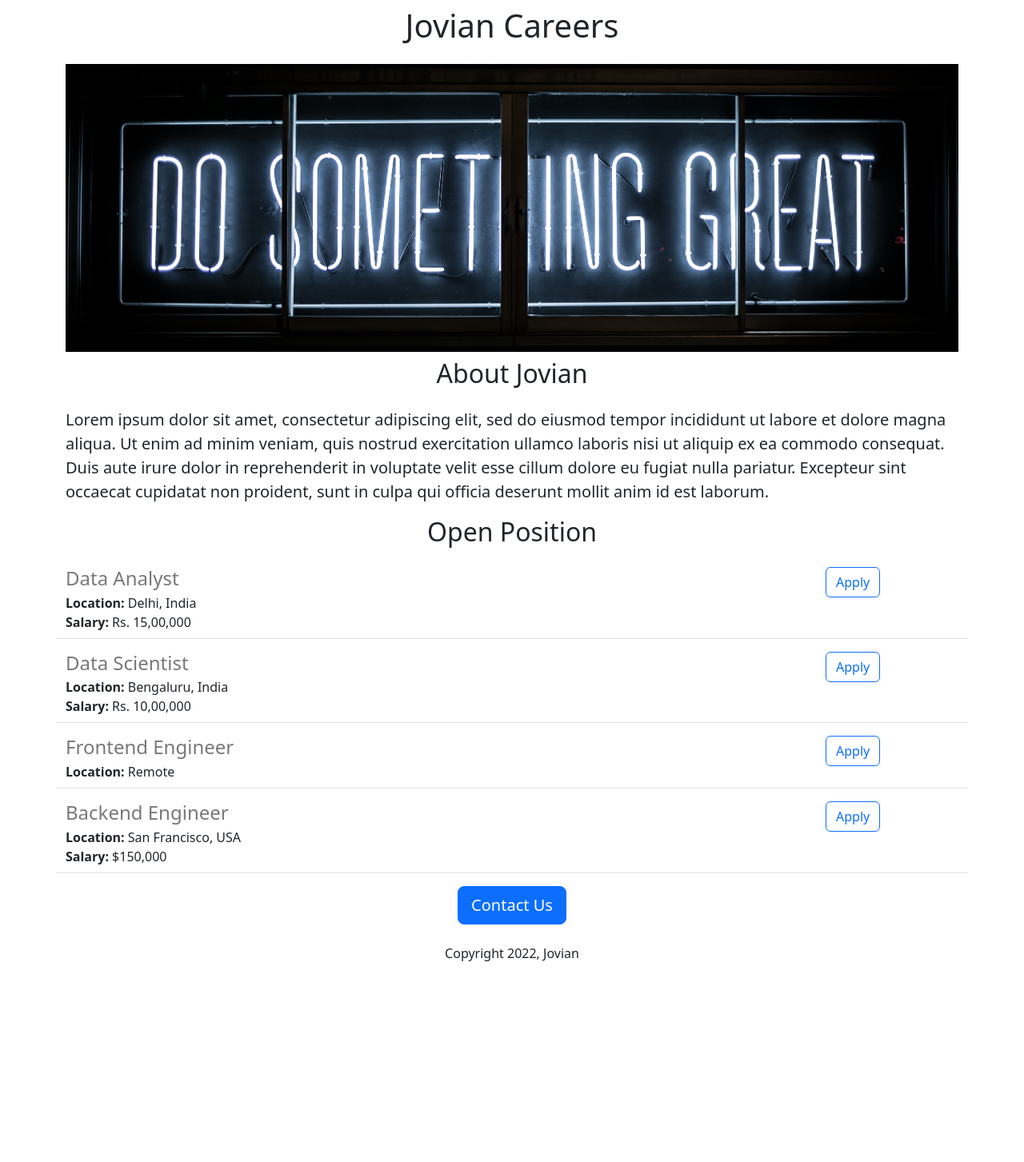
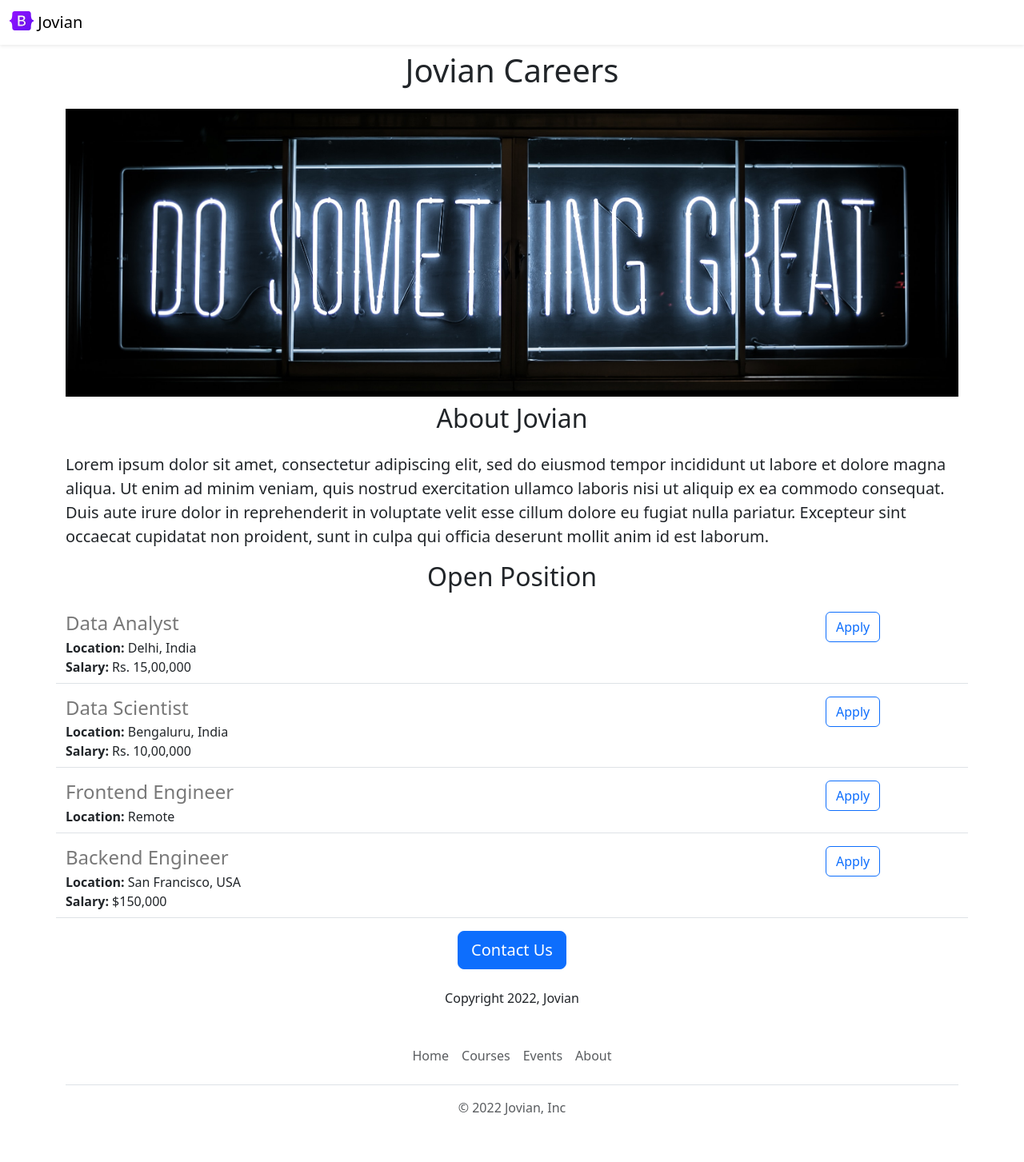
Before and after one commit to chaowats/jovian-careers-website, a Flask app: page / in a window 1280 px wide. Shown: the whole page at 80% size. Before the commit the page ends 1202 px from the top, so only its background shows below. Run offline with Flask 3, Linux system fonts and the light colour scheme.

Commit message:
function and aesthetic improvements

```diff
--- /dev/null
+++ b/templates/footer.html
@@ -0,0 +1,12 @@
+<div class="container">
+  <footer class="py-3 my-4">
+    <ul class="nav justify-content-center border-bottom pb-3 mb-3">
+      <li class="nav-item"><a  target="_blank" href="https://www.jovian.ai" class="nav-link px-2 text-muted">Home</a></li>
+      <li class="nav-item"><a  target="_blank" href="https://jovian.ai/learn" class="nav-link px-2 text-muted">Courses</a></li>
+
+      <li class="nav-item"><a target="_blank" href="https://jovian.ai/events" class="nav-link px-2 text-muted">Events</a></li>
+      <li class="nav-item"><a  target="_blank" href="https://jovian.ai/about" class="nav-link px-2 text-muted">About</a></li>
+    </ul>
+    <p class="text-center text-muted">&copy; 2022 Jovian, Inc</p>
+  </footer>
+</div>
--- a/templates/home.html
+++ b/templates/home.html
@@ -16,6 +16,7 @@
     <title>Jovian Careers</title>
   </head>
   <body>
+    {% include 'nav.html'%}
     <div class="container ">
       <h1 class="text-center mt-2 mb-4">{{company_name}} Careers</h1>
       <img class="img-fluid" id='banner' src="https://jovian-careers-website.chaowats.repl.co/static/banner.jpg" height="320">
@@ -30,10 +31,12 @@
       </div>
 
       <div class="text-center">
-      <button class="btn btn-primary btn-lg">Contact Us</button>
+       <a class="btn btn-primary btn-lg" href="mailto:hello@jovian.ai?subject=Question%20about%20Job%20Opernings&body=My%20name%3A%20%3Cyour%20name%20here%3E%0D%0A%0D%0AMy%20questions%3A%20%3Center%20question%20here%3E%0D%0A">Contact Us</a>
+
         <p class="mt-4">Copyright 2022, Jovian</p>
       </div>
 
     </div>
+    {% include 'footer.html' %}
   </body>
 </html>
--- /dev/null
+++ b/templates/nav.html
@@ -0,0 +1,9 @@
+<nav class="navbar shadow-sm fixed-top bg-white">
+  <div class="container-fluid">
+    <a class="navbar-brand" href="#">
+      <img src="/static/logo.svg" alt="" width="30" height="24" class="d-inline-block align-text-top">
+      Jovian
+    </a>
+  </div>
+</nav>
+<div style="height:56px"></div>
```
Also changed, not shown: static/logo.svg (added).
